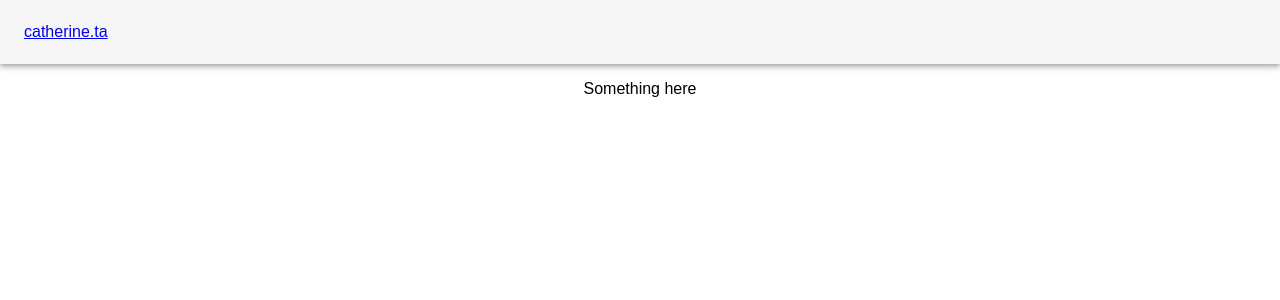
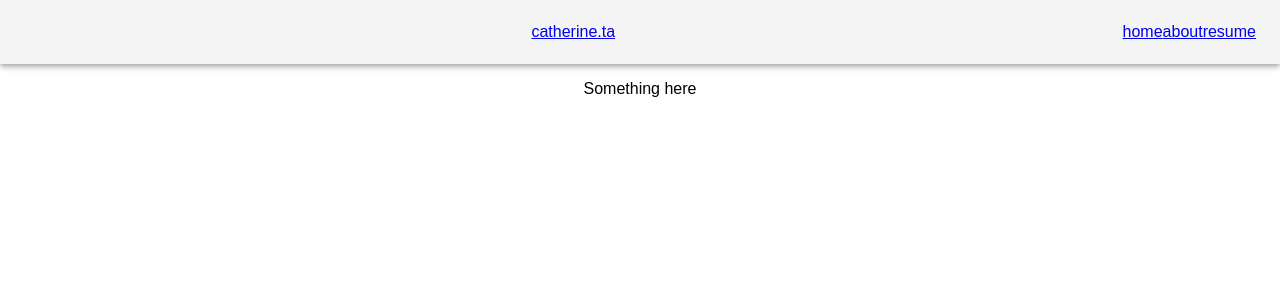
Before and after one commit to catherinexta/catherineta, a React (Create React App) app: page / in a window 1280 px wide. Shown: the top 300 px of the page. Built offline with nearby package versions, Linux system fonts and the light colour scheme.

Commit message:
add new routes

```diff
--- a/src/common/header/header.tsx
+++ b/src/common/header/header.tsx
@@ -1,18 +1,34 @@
 import * as React from 'react';
 
 import { Link } from 'react-router-dom';
+import { createStyles, withStyles, WithStyles } from '@material-ui/core/styles';
 
 import AppBar from '@material-ui/core/AppBar';
 import Toolbar from '@material-ui/core/Toolbar';
 
-const Header = () => {
+const styles = () =>
+  createStyles({
+    grow: {
+      flexGrow: 1
+    }
+  });
+
+const Header = (props: WithStyles<typeof styles>) => {
+  const { classes } = props;
+
   return (
     <AppBar position="static" color="default">
       <Toolbar>
-        <Link to="/">catherine.ta</Link>
+        <Link to="/" className={classes.grow}>
+          catherine.ta
+        </Link>
+
+        <Link to="/">home</Link>
+        <Link to="/about">about</Link>
+        <Link to="/resume">resume</Link>
       </Toolbar>
     </AppBar>
   );
 };
 
-export default Header;
+export default withStyles(styles)(Header);
```
Also changed, not shown: src/common/routes/not-found.tsx (added, +10 -0 lines), src/features/about/about.tsx (added, +11 -0 lines), src/features/resume/resume.tsx (added, +11 -0 lines).
